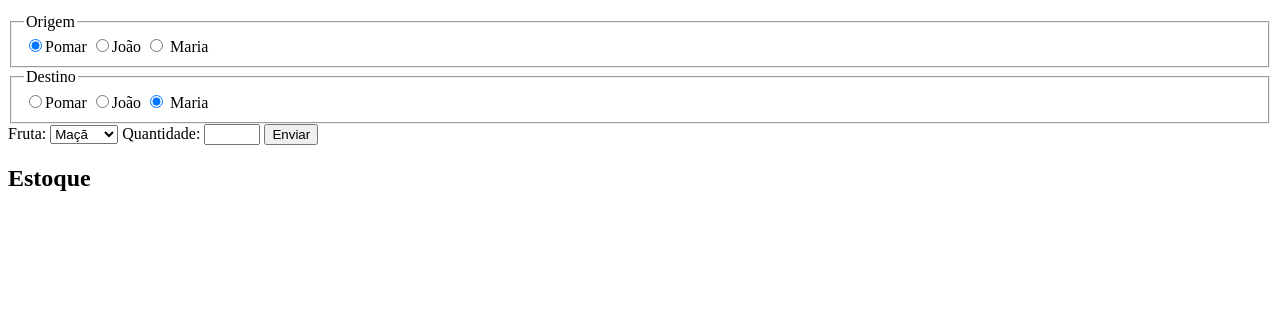
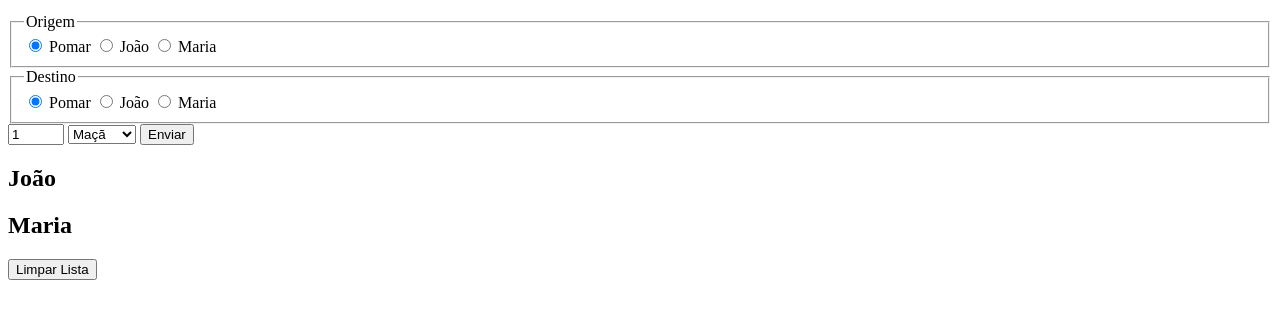
Before and after one commit to ufjf-dcc202/ufjf-dcc202-2023-3-a-atv12-Bressan48, a website: page index.html in a window 1280 px wide. Shown: the part 101-420 px from the top of the page. Drawn offline with Linux system fonts and the light colour scheme.

Commit message:
conserta e completa index.html

```diff
--- a/index.html
+++ b/index.html
@@ -1,8 +1,8 @@
 <!DOCTYPE html>
 <html lang="pt">
 <head>
-    <meta charset="UTF-8">
-    <meta name="viewport" content="width=device-width, initial-scale=1.0">
+    <meta charset="UTF-8" />
+    <meta name="viewport" content="width=device-width, initial-scale=1.0" />
     <title>DCC202 - Atividade 12: Bernardo Bressan</title>
     <script type="module" src="main.js"></script>
 </head>
@@ -14,34 +14,50 @@
                 <form name="entrada">
                     <fieldset>
                         <legend>Origem</legend>
-                    <label> <input type="radio" name="origem" value="pomar" checked />Pomar</label>
-                    <label> <input type="radio" name="origem" value="joao" />João</label>
-                    <label> <input type="radio" name="origem" value="maria" /> Maria</label>
+                        <label>
+                            <input type="radio" name="origem" value="pomar" checked>
+                            Pomar
+                        </label>
+                        <label>
+                            <input type="radio" name="origem" value="joao">
+                            João
+                        </label>
+                        <label>
+                            <input type="radio" name="origem" value="maria">
+                            Maria
+                        </label>
                     </fieldset>
                     <fieldset>
                         <legend>Destino</legend>
-                    <label> <input type="radio" name="destino" value="pomar" />Pomar</label>
-                    <label> <input type="radio" name="destino" value="joao" />João</label>
-                    <label> <input type="radio" name="destino" value="maria" checked /> Maria</label>
+                        <label>
+                            <input type="radio" name="destino" value="pomar" checked>
+                            Pomar
+                        </label>
+                        <label>
+                            <input type="radio" name="destino" value="joao">
+                            João
+                        </label>
+                        <label>
+                            <input type="radio" name="destino" value="maria">
+                            Maria
+                        </label>
                     </fieldset>
-
-                <label for="ifruta">Fruta:</label>
-                <select id="ifruta" name="fruta">
+                    <input type="number" name="quantidade" value="1" min="0" max="12" step="1">
+                    <select name="fruta">
                         <option value="maca">Maçã</option>
                         <option value="pera">Pera</option>
                         <option value="banana">Banana</option>
-                    <option value="uva">Uva</option>
                     </select>
-                <label for="iqtd">Quantidade:</label>
-                <input id="iqtd" type="number" name="quantidade" min="0" max="12" step="1"/>
-                <button type="submit">Enviar</button>
+                    <button type="submit" name="enviar">Enviar</button>
                 </form>
             </section>
-        <section>
-            <h2>Estoque</h2>
-            <ol id="olJoao"></ol>
-            <ol id="olMaria"></ol>
+            <section id="saida">
+                <h2>João</h2>
+                <ol id="joao"></ol>
+                <h2>Maria</h2>
+                <ol id="maria"></ol>
             </section>
         </main>
+        <button type="button" id="buttonLimparLista">Limpar Lista</button>
 </body>
 </html>
```
Lines whose indentation alone changed are shown as unchanged.
